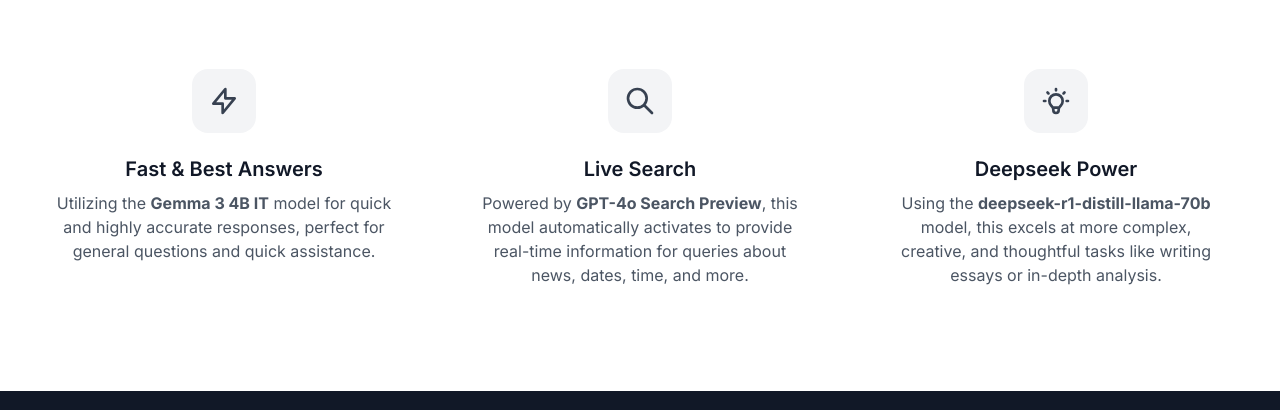
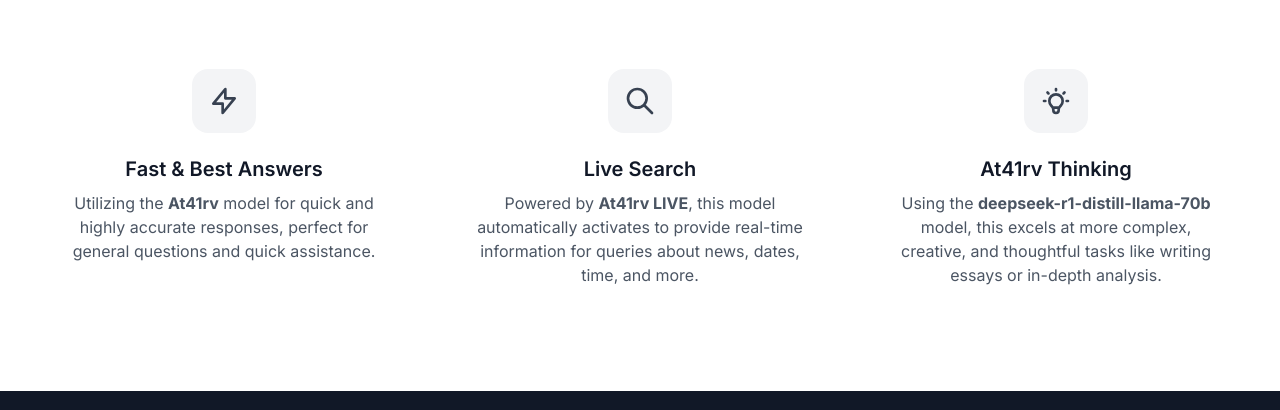
Before and after one commit to At41rv1/ai-chat-assistant, a plain HTML site: page index.html in a window 1280 px wide. Shown: the part 689-1099 px from the top of the page. Drawn offline with nearby package versions, Linux system fonts and the light colour scheme.

Commit message:
17 index.html

```diff
--- a/index.html
+++ b/index.html
@@ -377,14 +377,14 @@
                             </svg>
                         </div>
                         <h3 class="text-xl font-semibold text-gray-900 mb-2">Fast & Best Answers</h3>
-                        <p class="text-gray-600">Utilizing the <strong>Gemma 3 4B IT</strong> model for quick and highly accurate responses, perfect for general questions and quick assistance.</p>
+                        <p class="text-gray-600">Utilizing the <strong>At41rv</strong> model for quick and highly accurate responses, perfect for general questions and quick assistance.</p>
                     </div>
                     <div class="text-center p-6">
                         <div class="bg-gray-100 rounded-2xl p-4 inline-block mb-4">
                             <svg class="w-8 h-8 text-gray-700" fill="none" stroke="currentColor" viewBox="0 0 24 24" xmlns="http://www.w3.org/2000/svg"><path stroke-linecap="round" stroke-linejoin="round" stroke-width="2" d="M21 21l-6-6m2-5a7 7 0 11-14 0 7 7 0 0114 0z"></path></svg>
                         </div>
                         <h3 class="text-xl font-semibold text-gray-900 mb-2">Live Search</h3>
-                        <p class="text-gray-600">Powered by <strong>GPT-4o Search Preview</strong>, this model automatically activates to provide real-time information for queries about news, dates, time, and more.</p>
+                        <p class="text-gray-600">Powered by <strong>At41rv LIVE</strong>, this model automatically activates to provide real-time information for queries about news, dates, time, and more.</p>
                     </div>
                     <div class="text-center p-6">
                         <div class="bg-gray-100 rounded-2xl p-4 inline-block mb-4">
@@ -392,7 +392,7 @@
                                 <path stroke-linecap="round" stroke-linejoin="round" stroke-width="2" d="M9.663 17h4.673M12 3v1m6.364 1.636l-.707.707M21 12h-1M4 12H3m3.343-5.657l-.707-.707m2.828 9.9a5 5 0 117.072 0l-.548.547A3.374 3.374 0 0014 18.469V19a2 2 0 11-4 0v-.531c0-.895-.356-1.754-.988-2.386l-.548-.547z" />
                             </svg>
                         </div>
-                        <h3 class="text-xl font-semibold text-gray-900 mb-2">Deepseek Power</h3>
+                        <h3 class="text-xl font-semibold text-gray-900 mb-2">At41rv Thinking</h3>
                         <p class="text-gray-600">Using the <strong>deepseek-r1-distill-llama-70b</strong> model, this excels at more complex, creative, and thoughtful tasks like writing essays or in-depth analysis.</p>
                     </div>
                 </div>
@@ -447,8 +447,8 @@
                     <div class="flex items-center space-x-3">
                         <div class="relative">
                             <select id="modelSelector" class="nav-button bg-gray-100 border border-gray-300 rounded-lg text-sm font-medium focus:outline-none focus:ring-2 focus:ring-indigo-500">
-                              <option value="llama-3.1-8b-instant">Fast & Best</option>
-                               <option value="deepseek-r1-distill-llama-70b">Deepseek Power</option>
+                              <option value="llama-3.1-8b-instant">At41rv Fast</option>
+                               <option value="deepseek-r1-distill-llama-70b">At41rv Thinking</option>
                             </select>
                         </div>
                         <button id="settingsButton" class="nav-button">
```
